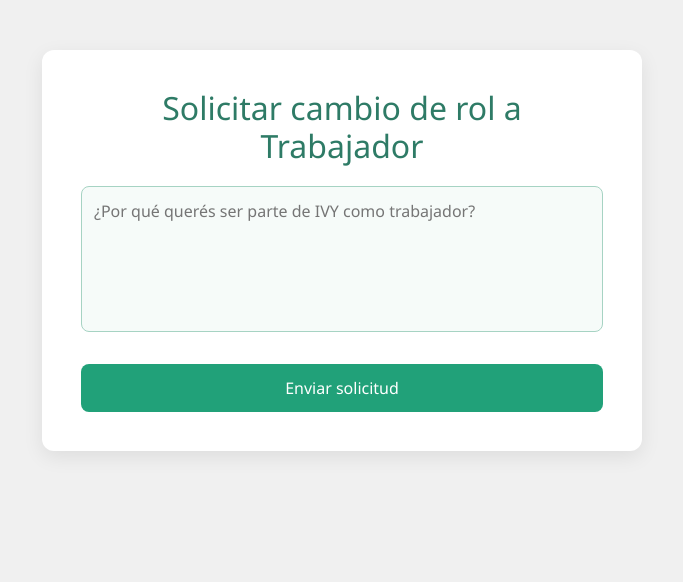
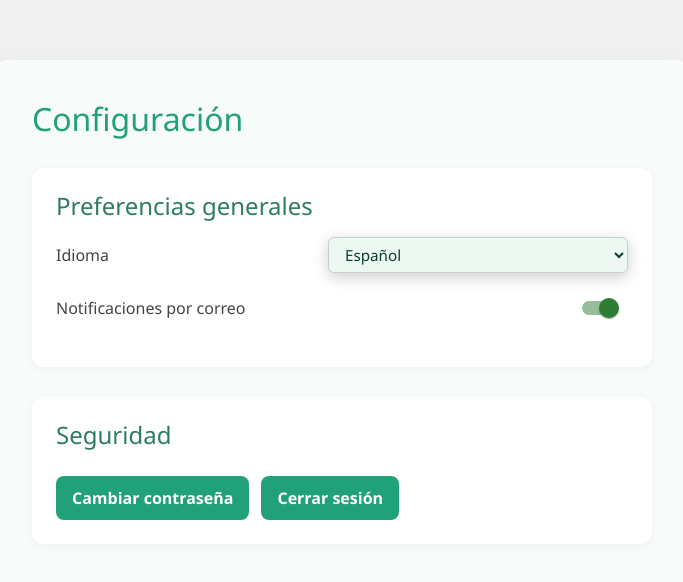
Before and after one commit to ElvisMAM05/IVY, a React (Vite) app in the folder Front_Ivy/Front_Ivy/: page /Test in a window 1280 px wide. Shown: the top 582 px of the page, without its empty margins (298-981 px from the left). Built offline with nearby package versions, Linux system fonts and the light colour scheme.

Commit message:
01/06/25 #2

```diff
--- /dev/null
+++ b/Front_Ivy/Front_Ivy/src/Configuraciones/Components/Configuracion.jsx
@@ -0,0 +1,52 @@
+import React, { useState } from "react";
+import "../Styles/Configuracion_Styles.css";
+import Switch from "@mui/material/Switch";
+
+function Configuracion() {
+  const [notificaciones, setNotificaciones] = useState(true);
+  const [idioma, setIdioma] = useState("es");
+
+  const handleNotificaciones = (e) => {
+    setNotificaciones(e.target.checked);
+    // Podés guardar en localStorage o enviar al backend
+  };
+
+  const handleIdioma = (e) => {
+    setIdioma(e.target.value);
+    // También podrías guardar esta preferencia
+  };
+
+  return (
+    <div className="Configuracion_Container">
+      <h2>Configuración</h2>
+
+      <div className="Config_Section">
+        <h4>Preferencias generales</h4>
+        <label className="Config_Item">
+          <span>Idioma</span>
+          <select value={idioma} onChange={handleIdioma}>
+            <option value="es">Español</option>
+            <option value="en">English</option>
+          </select>
+        </label>
+
+        <label className="Config_Item">
+          <span>Notificaciones por correo</span>
+          <Switch
+            checked={notificaciones}
+            onChange={handleNotificaciones}
+            color="success"
+          />
+        </label>
+      </div>
+
+      <div className="Config_Section">
+        <h4>Seguridad</h4>
+        <button className="btn-config">Cambiar contraseña</button>
+        <button className="btn-config">Cerrar sesión</button>
+      </div>
+    </div>
+  );
+}
+
+export default Configuracion;
--- /dev/null
+++ b/Front_Ivy/Front_Ivy/src/Configuraciones/Pages/Configuración_Page.jsx
@@ -0,0 +1,15 @@
+import React from 'react'
+import Configuracion from '../Components/Configuracion'
+import NavIVY from '../../Multi_Components/Nav_Bar_Buq'
+
+function Configuración_Page() {
+  return (
+    <>
+    <NavIVY/>
+    <br />
+    <Configuracion/>
+    </>
+  )
+}
+
+export default Configuración_Page
--- /dev/null
+++ b/Front_Ivy/Front_Ivy/src/Configuraciones/Styles/Configuracion_Styles.css
@@ -0,0 +1,61 @@
+.Configuracion_Container {
+  background: #f7fbf9;
+  padding: 40px;
+  max-width: 700px;
+  margin: 60px auto;
+  border-radius: 16px;
+  box-shadow: 0 6px 22px rgba(0, 0, 0, 0.06);
+  font-family: 'Segoe UI', sans-serif;
+}
+
+.Configuracion_Container h2 {
+  color: #21a179;
+  margin-bottom: 30px;
+  font-size: 2rem;
+}
+
+.Config_Section {
+  background: #ffffff;
+  padding: 24px;
+  border-radius: 12px;
+  margin-bottom: 30px;
+  box-shadow: 0 2px 10px rgba(0,0,0,0.04);
+}
+
+.Config_Section h4 {
+  color: #2e7b66;
+  margin-bottom: 16px;
+}
+
+.Config_Item {
+  display: flex;
+  justify-content: space-between;
+  align-items: center;
+  margin: 16px 0;
+  font-size: 1rem;
+  color: #444;
+}
+
+select {
+  padding: 6px 12px;
+  border-radius: 6px;
+  border: 1px solid #ccc;
+  background-color: #eef8f3;
+  font-size: 0.95rem;
+}
+
+.btn-config {
+  background-color: #21a179;
+  border: none;
+  color: white;
+  padding: 10px 16px;
+  border-radius: 8px;
+  margin-right: 12px;
+  margin-top: 10px;
+  cursor: pointer;
+  transition: background 0.2s;
+}
+
+.btn-config:hover {
+  background-color: #1e8c6c;
+}
--- a/Front_Ivy/Front_Ivy/src/Routes/Routing.jsx
+++ b/Front_Ivy/Front_Ivy/src/Routes/Routing.jsx
@@ -12,6 +12,7 @@ import TrabajosCategoria from "../Multi_Components/Categoria_Servicios"
 import Trabajador_Page from "../Trabajador/Pages/Trabajador_Page"
 import Perfil_Pages from "../Perfil/Pages/Perfil_Pages"
 import Ayuda_page from "../Ayuda/Pages/Ayuda_page"
+import Configuración_Page from "../Configuraciones/Pages/Configuración_Page.jsx"
 function Routing() {
 
   return (
@@ -32,6 +33,8 @@ function Routing() {
         <Route path="/Trabajador" element={<Trabajador_Page/>}></Route>
         <Route path="/Perfil" element={<Perfil_Pages/>}></Route>
         <Route path="/Ayuda" element={<Ayuda_page/>}></Route>
+        <Route path="/Configuracion" element={<Configuración_Page/>}></Route>
+
 
         {/* Add more routes as needed */}
 
--- a/Front_Ivy/Front_Ivy/src/Test/Test_Pages.jsx
+++ b/Front_Ivy/Front_Ivy/src/Test/Test_Pages.jsx
@@ -14,12 +14,13 @@ import Categories_Full from '../Admi/Components/Categories_Full.jsx'
 import Trabajador_Home from '../Trabajador/Components/Trabajador_Home.jsx'
 import Perfil from "../Perfil/Components/Perfil.jsx"
 import Rol_Cambio from '../Multi_Components/Rol_Cambio.jsx'
+import Configuracion from '../Configuraciones/Components/Configuracion.jsx'
 
 function Test_Pages() {
   return (
     <div>
 
-<Rol_Cambio/>
+<Configuracion/>
 
 
 
--- a/Front_Ivy/Front_Ivy/src/User/Components/NavBar_User.jsx
+++ b/Front_Ivy/Front_Ivy/src/User/Components/NavBar_User.jsx
@@ -20,7 +20,7 @@ function NavbarC() {
             <NavDropdown title="  Otras opciones" id="user-nav-dropdown">
               <NavDropdown.Item href="/Log">Inicia sesión</NavDropdown.Item>
               <NavDropdown.Item href="/Register">Registrate</NavDropdown.Item>
-              <NavDropdown.Item href="/Log">Configuración</NavDropdown.Item>
+              <NavDropdown.Item href="/Configuracion">Configuración</NavDropdown.Item>
             </NavDropdown>
           </Nav>
         </Navbar.Collapse>
--- a/Front_Ivy/Front_Ivy/src/User/Pages/User_Page.jsx
+++ b/Front_Ivy/Front_Ivy/src/User/Pages/User_Page.jsx
@@ -22,6 +22,7 @@ function User_Page() {
        <Cards/>
        <br />
 
+
       <Footer />
 
      </>
```
Also changed, not shown: Front_Ivy/Front_Ivy/src/Admi/Components/Roles.jsx (added, +22 -0 lines), 1 other file (tests, documents, lock files or other folders).
